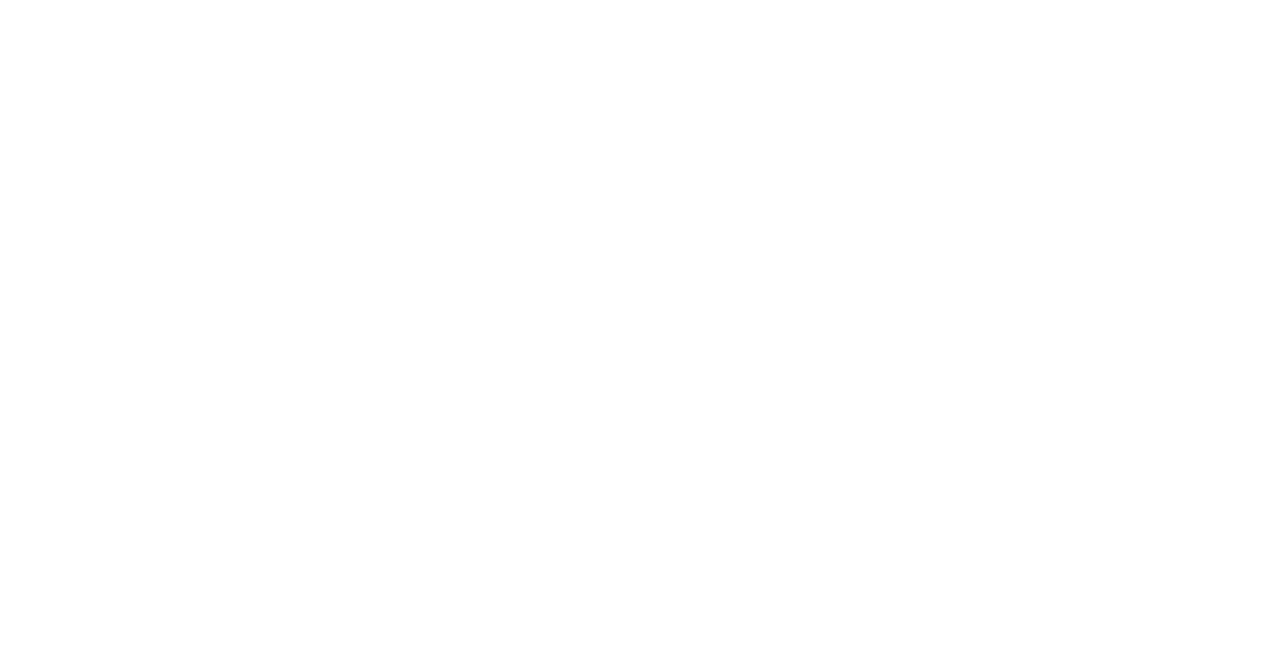
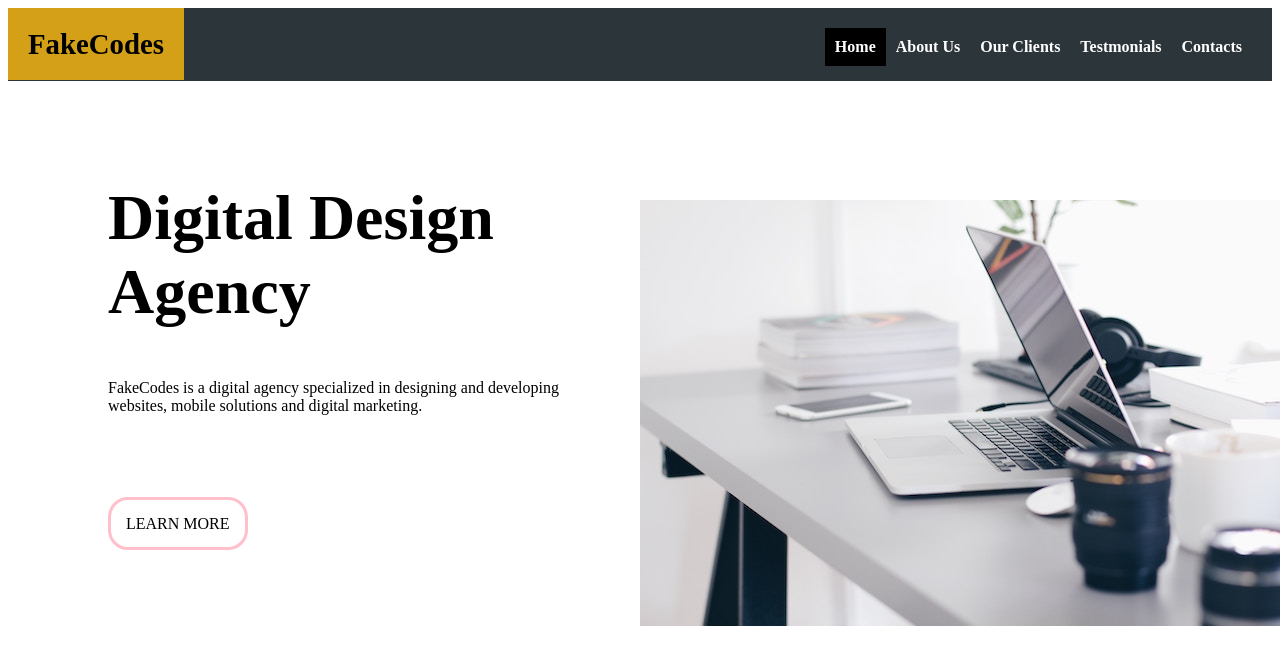
Before and after one commit to budodi/fake-codes, a plain HTML site: page index.html in a window 1280 px wide. Drawn offline with Linux system fonts and the light colour scheme.

Commit message:
a complete home-page endorsed by Leticia and bennett

```diff
--- /dev/null
+++ b/css/style.css
@@ -0,0 +1,75 @@
+.navBar {
+  background-color: #2c3539;
+  padding: 20px 20px;
+  padding-left: 0px;
+}
+
+ul {
+  list-style-type: none;
+  font-weight: bold;
+  margin: 0;
+  padding: 0;
+}
+
+#navs a {
+  float: right;
+  color: #fff;
+  text-align: center;
+  text-decoration: none;
+  padding: 10px 10px;
+
+}
+
+#site-name {
+  background-color: #d4a017;
+  font-size: 1.8em;
+  padding: 20px 20px;
+}
+
+li {
+  display: inline;
+}
+
+li a:hover:not(.default) {
+  background-color: #111;
+}
+
+.default {
+  background-color: #000;
+}
+
+.home-page {
+  display: grid;
+  grid-template-columns: 1fr 1fr;
+}
+
+.landing-page {
+  position: relative;
+  left: 100px;
+  width: 80%;
+}
+
+h1 {
+  font-family: serif;
+  font-size: 4em;
+  margin-top: 100px;
+}
+
+p {
+  margin-top: 50px;
+  margin-bottom: 100px;
+}
+
+a#about {
+  text-decoration: none;
+  text-transform: uppercase;
+  color: #000;
+  padding: 15px 15px;
+  border: 3px solid pink;
+  border-radius: 20px;
+}
+
+img {
+  position: absolute;
+  top: 200px;
+}
--- a/index.html
+++ b/index.html
@@ -3,8 +3,34 @@
   <head>
     <meta charset="utf-8">
     <title>FakeCodes</title>
+    <link rel="stylesheet" type="text/css" href="css/style.css">
   </head>
   <body>
+    <div class="navBar">
+      <nav>
+        <ul>
+          <li id="site-name">FakeCodes</li>
+          <li id="navs"><a href="contacts">Contacts</a></li>
+          <li id="navs"><a href="testimonial">Testmonials</a></li>
+          <li id="navs"><a href="clients">Our Clients</a></li>
+          <li id="navs"><a href="about">About Us</a></li>
+          <li id="navs"><a class="default" href="default">Home</a></li>
+        </ul>
+      </nav>
+    </div>
+
+    <div class="home-page">
+      <div class="landing-page">
+        <h1>Digital Design Agency</h1>
+        <p>
+          FakeCodes is a digital agency specialized in designing and developing websites, mobile solutions and digital marketing.
+        </p>
+        <a id="about" href="about">learn more</a>
+      </div>
+      <div>
+        <img src="img/display.jpg">
+      </div>
+    </div>
 
   </body>
 </html>
```
Also changed, not shown: img/display.jpg (added), style.css (deleted), 3 other files.
